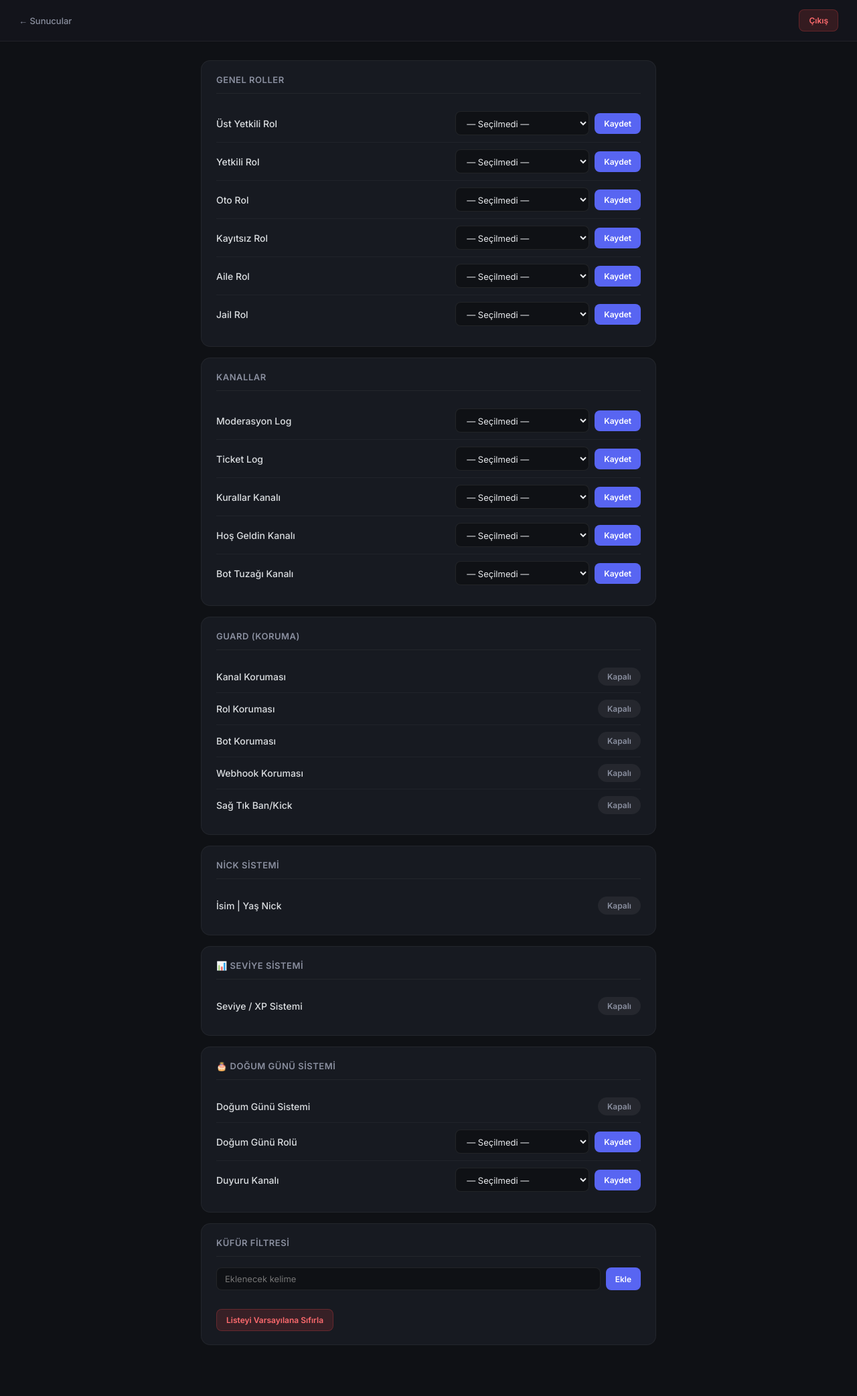
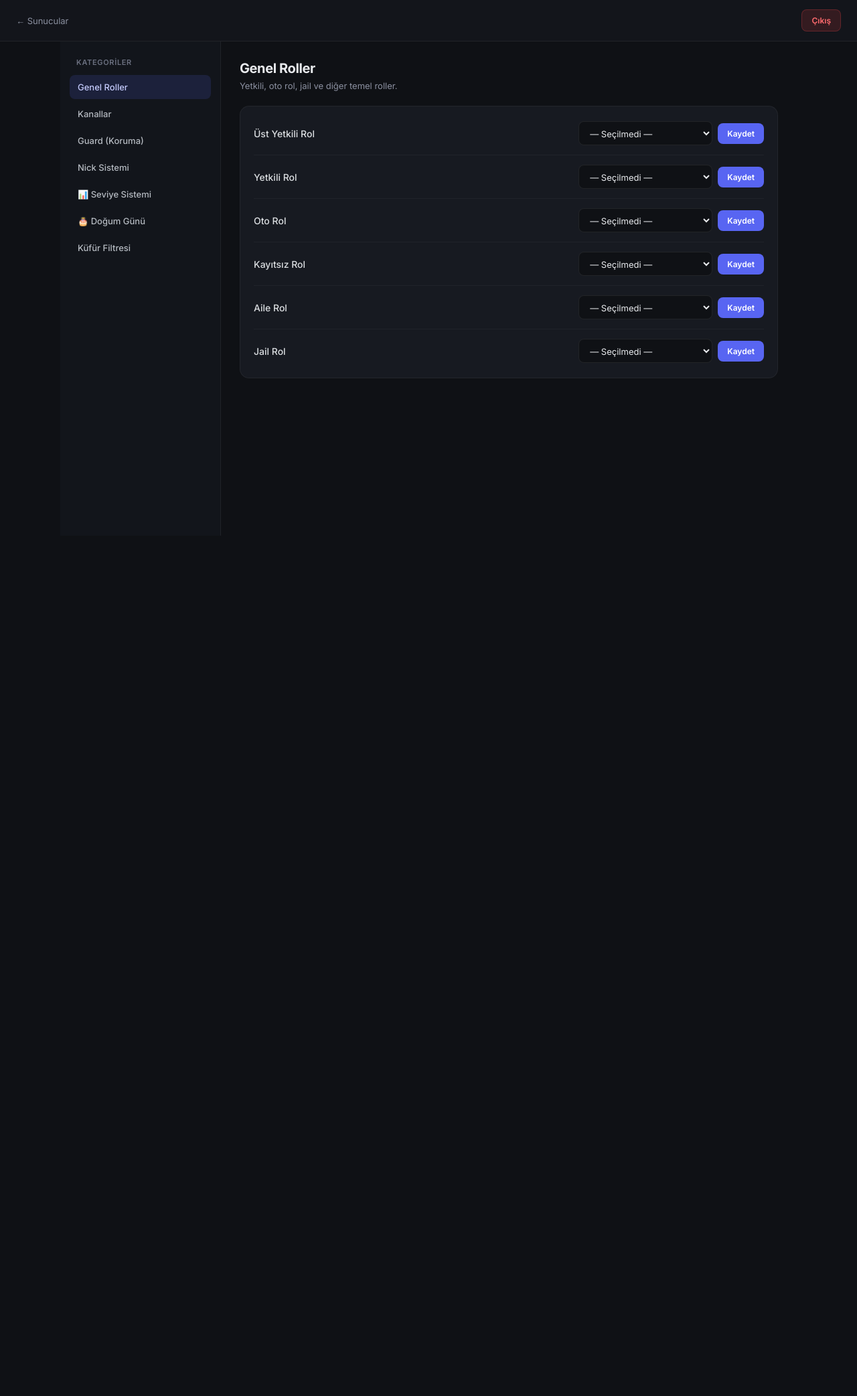
Before and after one commit to Xreean/ravex-panel, a Flask app: template templates/settings.html in a window 1280 px wide. Shown: the whole page at 67% size. After the commit the page ends 800 px from the top, so only its background shows below. Run offline with Flask 3, Linux system fonts and the light colour scheme; the template is opened without the code that fills it, so the values that code supplies are empty.

Commit message:
Update settings.html

```diff
--- a/templates/settings.html
+++ b/templates/settings.html
@@ -14,10 +14,9 @@
             min-height: 100vh;
         }
         .navbar {
-            background: rgba(20, 22, 28, 0.9);
-            backdrop-filter: blur(12px);
+            background: rgba(20, 22, 28, 0.95);
             border-bottom: 1px solid rgba(255,255,255,0.06);
-            padding: 14px 28px;
+            padding: 14px 24px;
             display: flex;
             justify-content: space-between;
             align-items: center;
@@ -25,58 +24,71 @@
             top: 0;
             z-index: 50;
         }
-        .nav-left {
-            display: flex;
-            align-items: center;
-            gap: 16px;
-        }
-        .nav-left a {
-            color: #8b90a0;
-            text-decoration: none;
-            font-size: 13px;
-            font-weight: 500;
-        }
+        .nav-left { display: flex; align-items: center; gap: 14px; }
+        .nav-left a { color: #8b90a0; text-decoration: none; font-size: 13px; }
         .nav-left a:hover { color: #e8eaed; }
-        .nav-left h1 {
-            font-size: 16px;
-            font-weight: 600;
-        }
-        .user-info {
-            display: flex;
-            align-items: center;
-            gap: 12px;
-        }
-        .user-info img {
-            width: 32px;
-            height: 32px;
-            border-radius: 50%;
-        }
+        .nav-left h1 { font-size: 16px; font-weight: 600; }
+        .user-info { display: flex; align-items: center; gap: 12px; }
+        .user-info img { width: 32px; height: 32px; border-radius: 50%; }
         .user-info span { font-size: 13px; color: #c5c8d0; }
         .btn {
-            display: inline-flex;
-            align-items: center;
-            justify-content: center;
-            padding: 8px 14px;
-            border-radius: 8px;
-            font-size: 12px;
-            font-weight: 600;
-            text-decoration: none;
-            border: none;
-            cursor: pointer;
-            transition: all 0.15s ease;
-            font-family: inherit;
+            display: inline-flex; align-items: center; justify-content: center;
+            padding: 8px 14px; border-radius: 8px; font-size: 12px; font-weight: 600;
+            text-decoration: none; border: none; cursor: pointer; font-family: inherit;
+            transition: 0.15s;
         }
         .btn-primary { background: #5865F2; color: #fff; }
         .btn-primary:hover { background: #4752c4; }
         .btn-danger {
-            background: rgba(237,66,69,0.15);
-            color: #ff6b6e;
+            background: rgba(237,66,69,0.15); color: #ff6b6e;
             border: 1px solid rgba(237,66,69,0.25);
         }
-        .container {
-            max-width: 720px;
+        .layout {
+            display: flex;
+            max-width: 1100px;
             margin: 0 auto;
-            padding: 28px 20px 60px;
+            min-height: calc(100vh - 62px);
+        }
+        .sidebar {
+            width: 240px;
+            flex-shrink: 0;
+            border-right: 1px solid rgba(255,255,255,0.06);
+            padding: 24px 14px;
+            background: #12151b;
+        }
+        .sidebar-title {
+            font-size: 11px;
+            font-weight: 600;
+            color: #6b7080;
+            text-transform: uppercase;
+            letter-spacing: 0.06em;
+            padding: 0 10px 12px;
+        }
+        .side-item {
+            display: block;
+            width: 100%;
+            text-align: left;
+            background: transparent;
+            border: none;
+            color: #b5bac1;
+            font-size: 13px;
+            font-weight: 500;
+            font-family: inherit;
+            padding: 10px 12px;
+            border-radius: 8px;
+            cursor: pointer;
+            margin-bottom: 4px;
+            transition: 0.15s;
+        }
+        .side-item:hover { background: rgba(255,255,255,0.04); color: #e8eaed; }
+        .side-item.active {
+            background: rgba(88,101,242,0.15);
+            color: #c4cafc;
+        }
+        .content {
+            flex: 1;
+            padding: 28px 28px 60px;
+            min-width: 0;
         }
         .flash {
             background: rgba(35,165,89,0.15);
@@ -88,38 +100,36 @@
             font-size: 13px;
             font-weight: 500;
         }
+        .panel { display: none; }
+        .panel.active { display: block; }
+        .panel-title {
+            font-size: 20px;
+            font-weight: 700;
+            margin-bottom: 6px;
+            letter-spacing: -0.02em;
+        }
+        .panel-desc {
+            color: #8b90a0;
+            font-size: 13px;
+            margin-bottom: 22px;
+        }
         .section {
             background: #171a21;
             border: 1px solid rgba(255,255,255,0.05);
             border-radius: 14px;
-            padding: 20px 22px;
-            margin-bottom: 16px;
-        }
-        .section h2 {
-            font-size: 13px;
-            font-weight: 600;
-            color: #8b90a0;
-            text-transform: uppercase;
-            letter-spacing: 0.04em;
-            margin-bottom: 16px;
-            padding-bottom: 12px;
-            border-bottom: 1px solid rgba(255,255,255,0.05);
+            padding: 8px 20px;
         }
         .setting-row {
             display: flex;
             justify-content: space-between;
             align-items: center;
-            padding: 10px 0;
+            padding: 14px 0;
             gap: 16px;
         }
         .setting-row + .setting-row {
             border-top: 1px solid rgba(255,255,255,0.04);
         }
-        .setting-label {
-            font-size: 14px;
-            font-weight: 500;
-            color: #dbdee1;
-        }
+        .setting-label { font-size: 14px; font-weight: 500; color: #dbdee1; }
         select, input[type="text"] {
             background: #0f1115;
             border: 1px solid rgba(255,255,255,0.08);
@@ -130,52 +140,35 @@
             font-family: inherit;
             min-width: 200px;
         }
-        select:focus, input:focus {
-            outline: none;
-            border-color: #5865F2;
+        select:focus, input:focus { outline: none; border-color: #5865F2; }
+        .badge-on, .badge-off {
+            border: none; cursor: pointer; padding: 6px 14px; border-radius: 20px;
+            font-size: 12px; font-weight: 600; font-family: inherit;
         }
-        .badge-on, .badge-off {
-            border: none;
-            cursor: pointer;
-            padding: 6px 14px;
-            border-radius: 20px;
-            font-size: 12px;
-            font-weight: 600;
+        .badge-on { background: rgba(35,165,89,0.2); color: #3dd68c; }
+        .badge-off { background: rgba(255,255,255,0.06); color: #8b90a0; }
+        .kufur-form { display: flex; gap: 8px; margin-bottom: 14px; padding-top: 8px; }
+        .kufur-form input { flex: 1; min-width: 0; }
+        .kufur-tags { display: flex; flex-wrap: wrap; gap: 8px; margin-bottom: 14px; }
+        .kufur-tag {
+            background: rgba(255,255,255,0.06); color: #c5c8d0; border: none;
+            padding: 6px 10px; border-radius: 8px; font-size: 12px; cursor: pointer;
             font-family: inherit;
         }
-        .badge-on {
-            background: rgba(35,165,89,0.2);
-            color: #3dd68c;
-        }
-        .badge-off {
-            background: rgba(255,255,255,0.06);
-            color: #8b90a0;
-        }
-        .kufur-form {
-            display: flex;
-            gap: 8px;
-            margin-bottom: 14px;
-        }
-        .kufur-form input { flex: 1; min-width: 0; }
-        .kufur-tags {
+        .kufur-tag:hover { background: rgba(237,66,69,0.2); color: #ff6b6e; }
+        @media (max-width: 800px) {
+            .layout { flex-direction: column; }
+            .sidebar {
+                width: 100%;
+                border-right: none;
+                border-bottom: 1px solid rgba(255,255,255,0.06);
                 display: flex;
                 flex-wrap: wrap;
-            gap: 8px;
-            margin-bottom: 14px;
+                gap: 6px;
+                padding: 14px;
             }
-        .kufur-tag {
-            background: rgba(255,255,255,0.06);
-            color: #c5c8d0;
-            border: none;
-            padding: 6px 10px;
-            border-radius: 8px;
-            font-size: 12px;
-            cursor: pointer;
-            font-family: inherit;
-        }
-        .kufur-tag:hover {
-            background: rgba(237,66,69,0.2);
-            color: #ff6b6e;
+            .sidebar-title { width: 100%; }
+            .side-item { width: auto; }
         }
     </style>
 </head>
@@ -194,7 +187,19 @@
         </div>
     </nav>
 
-    <div class="container">
+    <div class="layout">
+        <aside class="sidebar">
+            <div class="sidebar-title">Kategoriler</div>
+            <button type="button" class="side-item active" data-panel="roller">Genel Roller</button>
+            <button type="button" class="side-item" data-panel="kanallar">Kanallar</button>
+            <button type="button" class="side-item" data-panel="guard">Guard (Koruma)</button>
+            <button type="button" class="side-item" data-panel="nick">Nick Sistemi</button>
+            <button type="button" class="side-item" data-panel="seviye">📊 Seviye Sistemi</button>
+            <button type="button" class="side-item" data-panel="dogumgunu">🎂 Doğum Günü</button>
+            <button type="button" class="side-item" data-panel="kufur">Küfür Filtresi</button>
+        </aside>
+
+        <main class="content">
             {% with messages = get_flashed_messages(with_categories=true) %}
                 {% if messages %}
                     {% for category, message in messages %}
@@ -203,8 +208,11 @@
                 {% endif %}
             {% endwith %}
 
+            <!-- GENEL ROLLER -->
+            <div class="panel active" id="panel-roller">
+                <div class="panel-title">Genel Roller</div>
+                <p class="panel-desc">Yetkili, oto rol, jail ve diğer temel roller.</p>
                 <div class="section">
-            <h2>Genel Roller</h2>
                     {% set role_settings = [
                         ('ust_yetkili_rol', 'Üst Yetkili Rol'),
                         ('yetkili_rol', 'Yetkili Rol'),
@@ -221,9 +229,7 @@
                             <select name="value">
                                 <option value="">— Seçilmedi —</option>
                                 {% for role in roles %}
-                        <option value="{{ role.id }}" {% if settings.get(key)|string == role.id|string %}selected{% endif %}>
-                            {{ role.name }}
-                        </option>
+                                <option value="{{ role.id }}" {% if settings.get(key)|string == role.id|string %}selected{% endif %}>{{ role.name }}</option>
                                 {% endfor %}
                             </select>
                             <button type="submit" class="btn btn-primary">Kaydet</button>
@@ -231,9 +237,13 @@
                     </div>
                     {% endfor %}
                 </div>
+            </div>
 
+            <!-- KANALLAR -->
+            <div class="panel" id="panel-kanallar">
+                <div class="panel-title">Kanallar</div>
+                <p class="panel-desc">Log, hoş geldin ve diğer kanal ayarları.</p>
                 <div class="section">
-            <h2>Kanallar</h2>
                     {% set channel_settings = [
                         ('log_kanali', 'Moderasyon Log'),
                         ('ticket_log_kanali', 'Ticket Log'),
@@ -249,9 +259,7 @@
                             <select name="value">
                                 <option value="">— Seçilmedi —</option>
                                 {% for channel in channels %}
-                        <option value="{{ channel.id }}" {% if settings.get(key)|string == channel.id|string %}selected{% endif %}>
-                            #{{ channel.name }}
-                        </option>
+                                <option value="{{ channel.id }}" {% if settings.get(key)|string == channel.id|string %}selected{% endif %}>#{{ channel.name }}</option>
                                 {% endfor %}
                             </select>
                             <button type="submit" class="btn btn-primary">Kaydet</button>
@@ -259,9 +267,13 @@
                     </div>
                     {% endfor %}
                 </div>
+            </div>
 
+            <!-- GUARD -->
+            <div class="panel" id="panel-guard">
+                <div class="panel-title">Guard (Koruma)</div>
+                <p class="panel-desc">İzinsiz işlemleri engelleyen koruma modülleri.</p>
                 <div class="section">
-            <h2>Guard (Koruma)</h2>
                     {% set guards = [
                         ('guard_kanal', 'Kanal Koruması'),
                         ('guard_rol', 'Rol Koruması'),
@@ -280,9 +292,13 @@
                     </div>
                     {% endfor %}
                 </div>
+            </div>
 
+            <!-- NICK -->
+            <div class="panel" id="panel-nick">
+                <div class="panel-title">Nick Sistemi</div>
+                <p class="panel-desc">İsim | Yaş formatında takma ad sistemi.</p>
                 <div class="section">
-            <h2>Nick Sistemi</h2>
                     <div class="setting-row">
                         <span class="setting-label">İsim | Yaş Nick</span>
                         <form method="POST" action="/guild/{{ guild.id }}/toggle/oto_nick">
@@ -292,9 +308,13 @@
                         </form>
                     </div>
                 </div>
+            </div>
 
+            <!-- SEVİYE -->
+            <div class="panel" id="panel-seviye">
+                <div class="panel-title">📊 Seviye Sistemi</div>
+                <p class="panel-desc">Mesajlardan XP ve seviye atlama.</p>
                 <div class="section">
-            <h2>📊 Seviye Sistemi</h2>
                     <div class="setting-row">
                         <span class="setting-label">Seviye / XP Sistemi</span>
                         <form method="POST" action="/guild/{{ guild.id }}/toggle/seviye_sistemi">
@@ -304,11 +324,13 @@
                         </form>
                     </div>
                 </div>
+            </div>
 
-                <!-- Doğum Günü Sistemi -->
+            <!-- DOĞUM GÜNÜ -->
+            <div class="panel" id="panel-dogumgunu">
+                <div class="panel-title">🎂 Doğum Günü Sistemi</div>
+                <p class="panel-desc">Doğum gününde rol ve duyuru ayarları.</p>
                 <div class="section">
-            <h2>🎂 Doğum Günü Sistemi</h2>
-
                     <div class="setting-row">
                         <span class="setting-label">Doğum Günü Sistemi</span>
                         <form method="POST" action="/guild/{{ guild.id }}/toggle/dogum_gunu_sistemi">
@@ -317,7 +339,6 @@
                             </button>
                         </form>
                     </div>
-
                     <div class="setting-row">
                         <span class="setting-label">Doğum Günü Rolü</span>
                         <form method="POST" action="/guild/{{ guild.id }}/update" style="display:flex; gap:8px; align-items:center;">
@@ -325,15 +346,12 @@
                             <select name="value">
                                 <option value="">— Seçilmedi —</option>
                                 {% for role in roles %}
-                        <option value="{{ role.id }}" {% if settings.get('dogum_gunu_rol')|string == role.id|string %}selected{% endif %}>
-                            {{ role.name }}
-                        </option>
+                                <option value="{{ role.id }}" {% if settings.get('dogum_gunu_rol')|string == role.id|string %}selected{% endif %}>{{ role.name }}</option>
                                 {% endfor %}
                             </select>
                             <button type="submit" class="btn btn-primary">Kaydet</button>
                         </form>
                     </div>
-
                     <div class="setting-row">
                         <span class="setting-label">Duyuru Kanalı</span>
                         <form method="POST" action="/guild/{{ guild.id }}/update" style="display:flex; gap:8px; align-items:center;">
@@ -341,18 +359,20 @@
                             <select name="value">
                                 <option value="">— Seçilmedi —</option>
                                 {% for channel in channels %}
-                        <option value="{{ channel.id }}" {% if settings.get('dogum_gunu_kanali')|string == channel.id|string %}selected{% endif %}>
-                            #{{ channel.name }}
-                        </option>
+                                <option value="{{ channel.id }}" {% if settings.get('dogum_gunu_kanali')|string == channel.id|string %}selected{% endif %}>#{{ channel.name }}</option>
                                 {% endfor %}
                             </select>
                             <button type="submit" class="btn btn-primary">Kaydet</button>
                         </form>
                     </div>
                 </div>
+            </div>
 
-        <div class="section">
-            <h2>Küfür Filtresi</h2>
+            <!-- KÜFÜR -->
+            <div class="panel" id="panel-kufur">
+                <div class="panel-title">Küfür Filtresi</div>
+                <p class="panel-desc">Engellenecek kelimeleri yönet.</p>
+                <div class="section" style="padding: 16px 20px;">
                     <form method="POST" action="/guild/{{ guild.id }}/kufur" class="kufur-form">
                         <input type="hidden" name="action" value="ekle">
                         <input type="text" name="kelime" placeholder="Eklenecek kelime">
@@ -374,5 +394,32 @@
                     </form>
                 </div>
             </div>
+        </main>
+    </div>
+
+    <script>
+        const items = document.querySelectorAll('.side-item');
+        const panels = document.querySelectorAll('.panel');
+
+        function showPanel(id) {
+            items.forEach(btn => {
+                btn.classList.toggle('active', btn.dataset.panel === id);
+            });
+            panels.forEach(panel => {
+                panel.classList.toggle('active', panel.id === 'panel-' + id);
+            });
+            localStorage.setItem('ravex_settings_panel', id);
+        }
+
+        items.forEach(btn => {
+            btn.addEventListener('click', () => showPanel(btn.dataset.panel));
+        });
+
+        // Kaydet sonrası aynı sekmede kalsın
+        const saved = localStorage.getItem('ravex_settings_panel');
+        if (saved && document.getElementById('panel-' + saved)) {
+            showPanel(saved);
+        }
+    </script>
 </body>
 </html>
```
Lines whose indentation alone changed are shown as unchanged.
